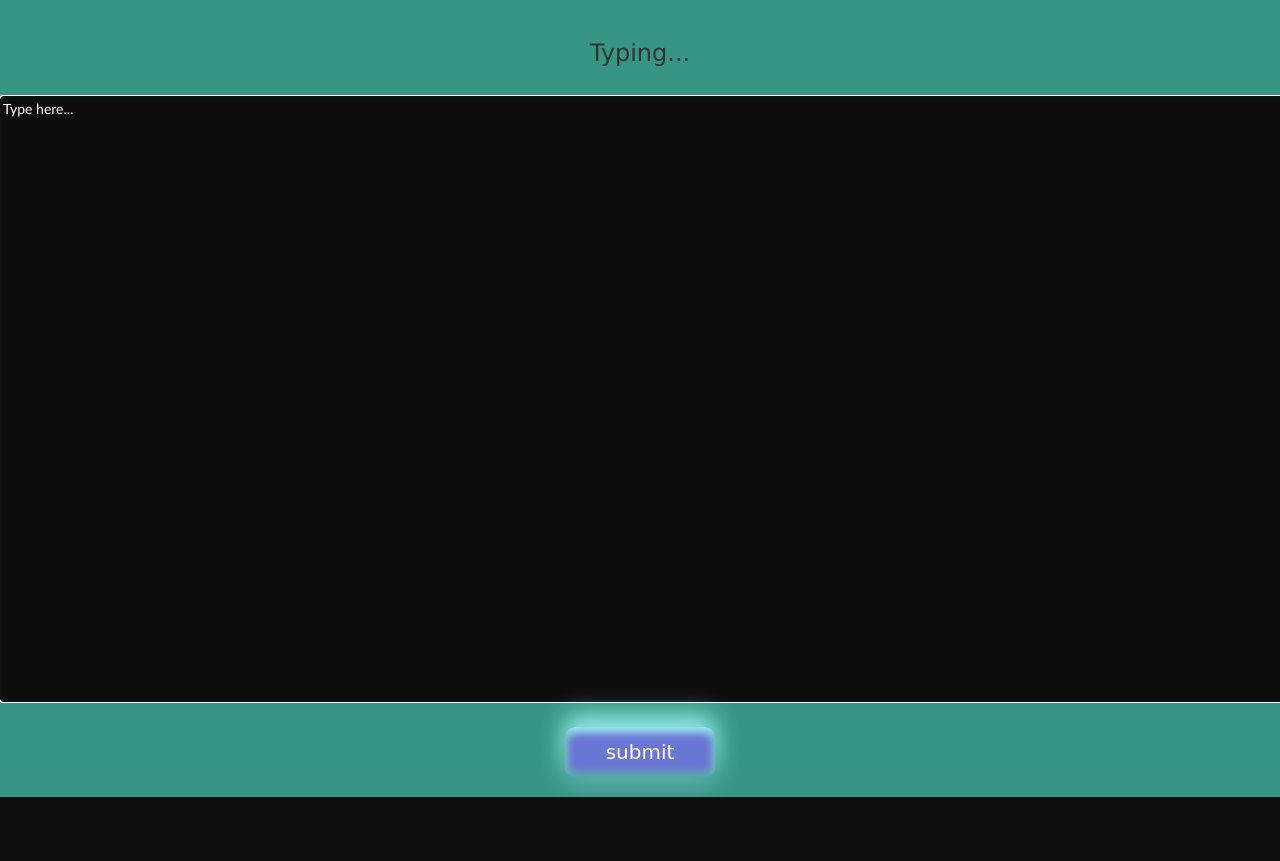
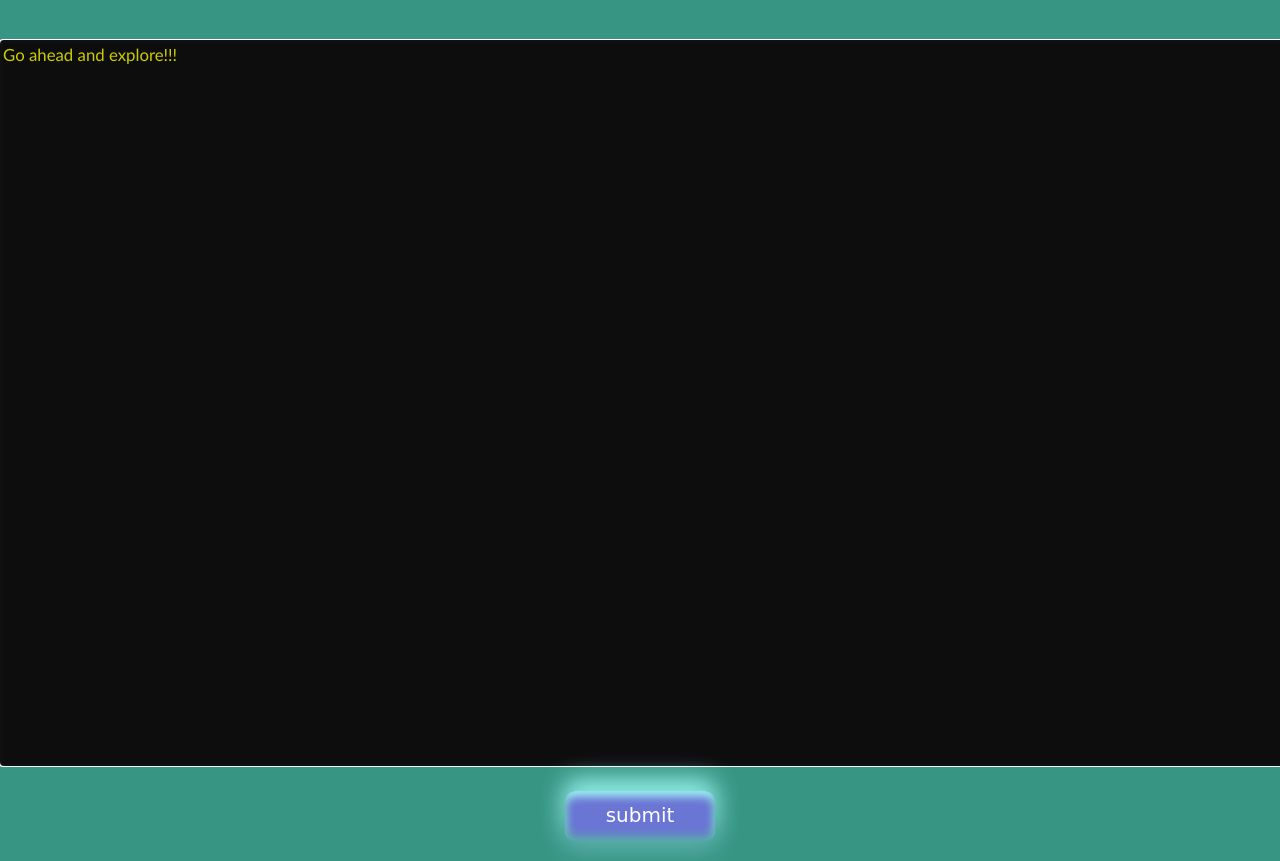
Before and after one commit to shobhithk/paste-bin-project-1, a Flask app: a page that uses templates/index.html in a window 1280 px wide. Shown: the part 80-941 px from the top of the page. Before the commit the page ends 877 px from the top, so only its background shows below. Run offline with Flask 2, Linux system fonts and the light colour scheme; some libraries are stand-ins or nearby versions.

Commit message:
place holder

```diff
--- a/static/styles.css
+++ b/static/styles.css
@@ -49,6 +49,8 @@ Body {
     textarea{
       background-color: #0d0d0e;
       color:rgb(239, 243, 12);
+      font-size: 1.2em;
+
     }
     #header-nav {
       background-color: #1f2833;
@@ -125,7 +127,8 @@ input[type=submit] {
 	transition: 500ms;
 }
 input[type=submit]:hover{
-  border: 2px solid #6dd6d1;
+  border: 2px solid #cf0404;
+  background-color:#cf0404;
 	animation: hueRotation 2s linear infinite;
 }
 
@@ -167,5 +170,5 @@ input[value=delete  ]:hover{
   margin-top: 30px;
 }
 textarea::placeholder{
-  color:white;
+  color:#cccc00;
 }
--- a/templates/index.html
+++ b/templates/index.html
@@ -41,14 +41,13 @@
     </header>
 
     <form id="bla" class="text-center" action="" method="post">
-      <h3>Typing...</h3>
       <br />
       <textarea
         rows="30"
         cols="200"
         id="tf"
         name="textform"
-        placeholder="Type here..."
+        placeholder="Go ahead and explore!!!"
         autofocus
         required
       >
```
Also changed, not shown: 1 other file.
